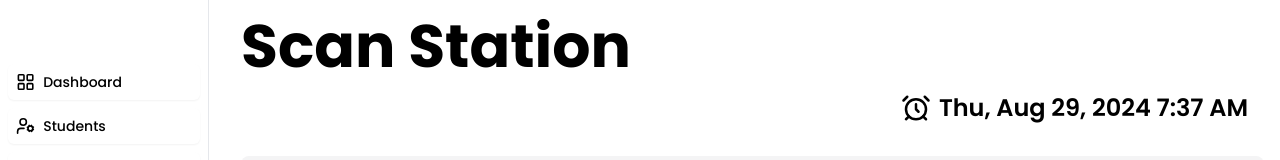
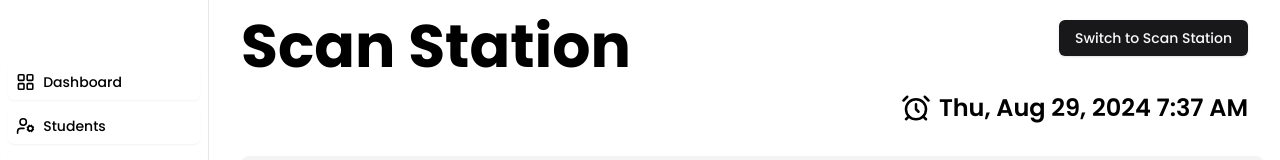
Before and after one commit to reydelshit/qr-code-monitoring-react-typescript-nodejs, a React (Vite) app in the folder client/: page /ScanStation in a window 1280 px wide. Shown: the top 160 px of the page. Built offline with nearby package versions, Linux system fonts and the light colour scheme; no server answers; sample sign-in values are in the browser's storage.

Commit message:
added swittch station

```diff
--- a/client/src/pages/Help.tsx
+++ b/client/src/pages/Help.tsx
@@ -1,15 +1,21 @@
-import React from 'react';
 import {
   Accordion,
   AccordionContent,
   AccordionItem,
   AccordionTrigger,
 } from '@/components/ui/accordion';
+import { Button } from '@/components/ui/button';
+import { Link } from 'react-router-dom';
 
 const Help = () => {
   return (
-    <div className="flex h-full flex-col items-start overflow-x-auto">
+    <div className="flex h-full flex-col items-center overflow-x-auto">
       <h1 className="my-4 text-6xl font-bold">FAQs</h1>
+      <div className="flex w-[70%] justify-start">
+        <Button>
+          <Link to={'/scan'}>Back to Scan Station</Link>
+        </Button>{' '}
+      </div>
       <div className="mt-[2rem] flex w-full flex-col items-center justify-center">
         <Accordion className="w-[70%]" type="single" collapsible>
           <AccordionItem value="item-1">
--- a/client/src/pages/Root.tsx
+++ b/client/src/pages/Root.tsx
@@ -119,6 +119,15 @@ const Root = () => {
 
         <div className="h-full w-full">
           {/* This is where the child routes get rendered */}
+          <Button
+            onClick={() => {
+              localStorage.removeItem('isLoggedIn_QR');
+              localStorage.removeItem('role');
+            }}
+            className="absolute right-8 top-5 z-10 cursor-pointer"
+          >
+            <Link to={'/scan'}>Switch to Scan Station</Link>
+          </Button>
           {params.pathname === '/' ? <Dashboard /> : <Outlet />}
         </div>
       </div>
--- a/client/src/pages/ScanStation.tsx
+++ b/client/src/pages/ScanStation.tsx
@@ -5,10 +5,13 @@ import { useEffect, useState } from 'react';
 import ReactiveTime from '@/components/ReactiveTime';
 import TimeIn from '@/components/scan-station/TimeIn';
 import TimeOut from '@/components/scan-station/TimeOut';
+import { Button } from '@/components/ui/button';
 import { useToast } from '@/components/ui/use-toast';
 import { Attendance, Student } from '@/types/scan-station';
 import { AlarmClock } from 'lucide-react';
 import moment from 'moment';
+import { useLocation } from 'react-router';
+import { Link } from 'react-router-dom';
 import useSWR from 'swr';
 
 const ScanStation = () => {
@@ -22,6 +25,8 @@ const ScanStation = () => {
   const [timeNow, setTimeNow] = useState(
     moment().format('YYYY-MM-DD HH:mm:ss'),
   );
+
+  const path = useLocation().pathname;
 
   const apiKey =
     '_A9QaZDJewc0TKL8sEUsNFoqOCbKT-a6zopzW2Dy30XZ1YnE1MwtmTPYQloPIyvH';
@@ -215,7 +220,15 @@ const ScanStation = () => {
 
   return (
     <div className="relative h-dvh overflow-x-auto px-4">
-      <h1 className="my-4 text-6xl font-bold">Scan Station</h1>
+      <div className="flex items-center justify-between">
+        <h1 className="my-4 text-6xl font-bold">Scan Station</h1>
+
+        {path === '/scan' && (
+          <Button>
+            <Link to={'/login'}>Login</Link>
+          </Button>
+        )}
+      </div>
 
       <div className="flex h-full w-full flex-col items-center">
         <h1 className="flex w-full items-center justify-end gap-2 px-4 text-end text-2xl font-semibold">
```
Also changed, not shown: client/src/main.tsx (+5 -5 lines), client/src/pages/AttendanceLog.tsx (+7 -18 lines), 1 other file (tests, documents, lock files or other folders).
